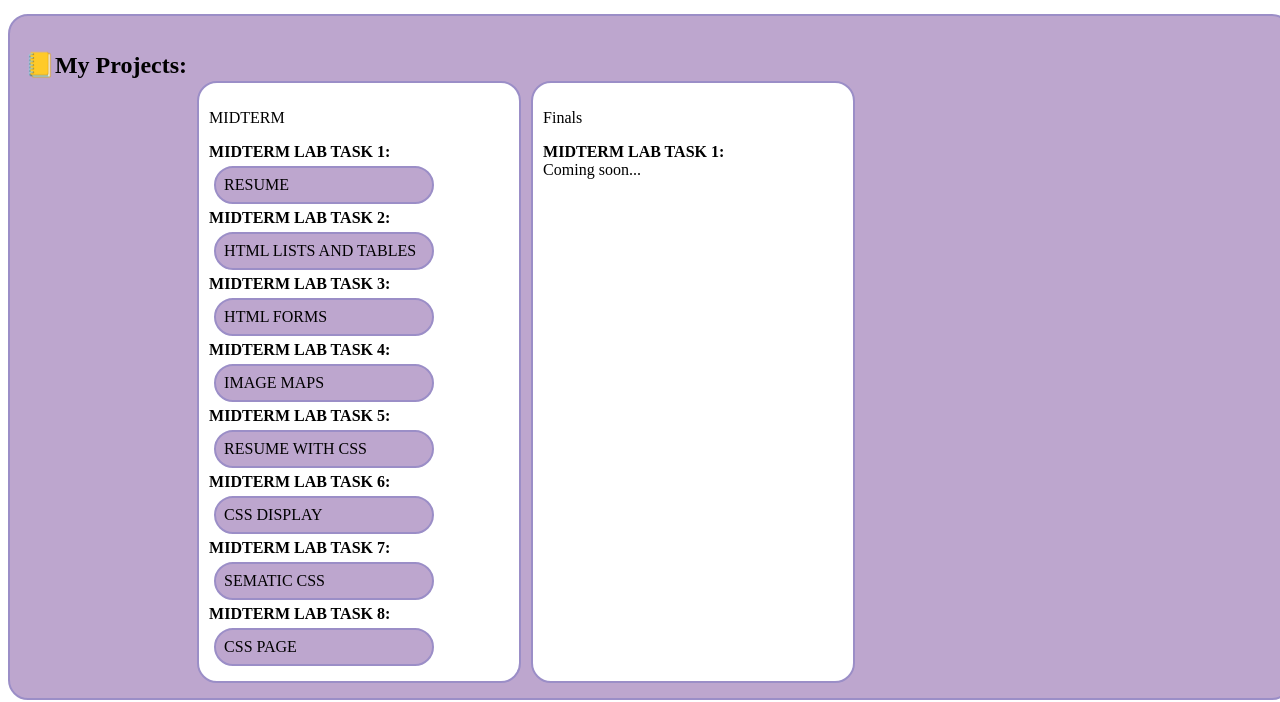
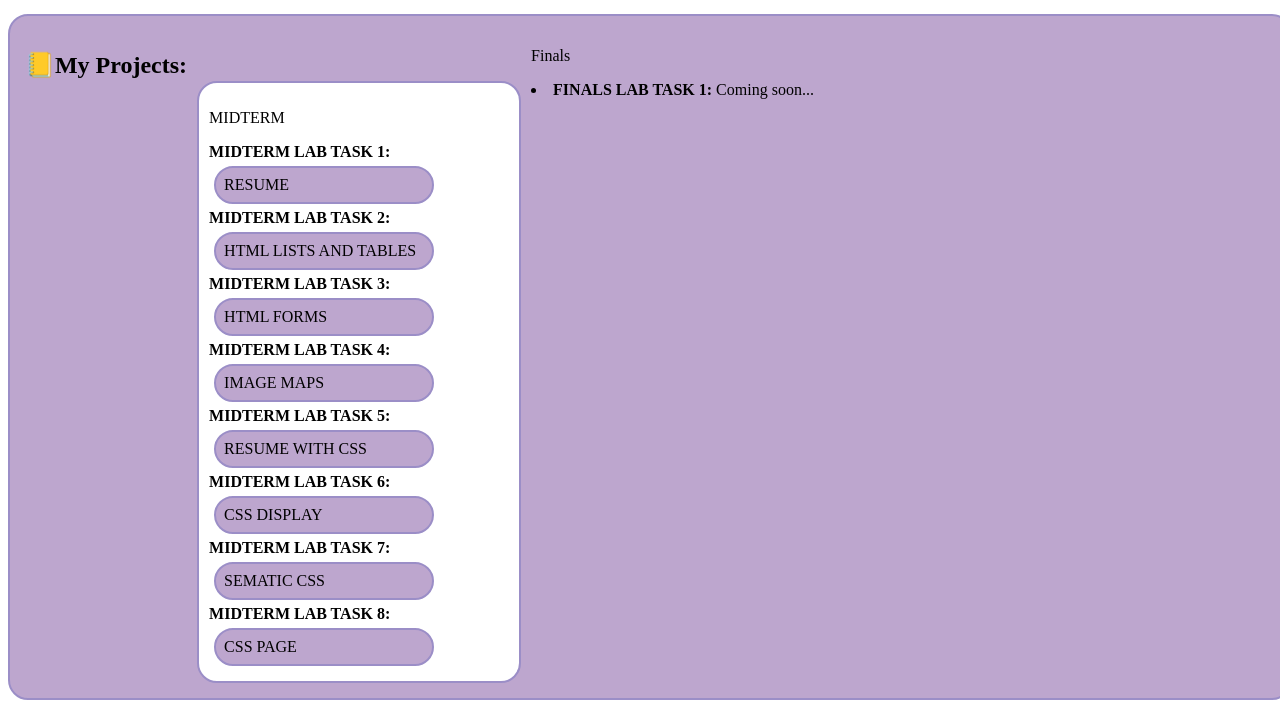
Before and after one commit to Ryz1218-sys/Mendozazy-wansi, a plain HTML site: page index.html in a window 1280 px wide. Shown: the part 1219-1921 px from the top of the page. Drawn offline with Linux system fonts and the light colour scheme.

Commit message:
Update index.html

```diff
--- a/index.html
+++ b/index.html
@@ -72,9 +72,9 @@
 <li><b>MIDTERM LAB TASK 8: </b><a href="TASK/Lab8.html" target="_blank">CSS PAGE</a></li>
 </div>
 
-<div id="Finals">
+<div id="FINALS">
 <p>Finals
-<li><b>MIDTERM LAB TASK 1: </b>Coming soon...</li></p>
+<li><b>FINALS LAB TASK 1: </b>Coming soon...</li></p>
 </div>
 
 </div>
```
